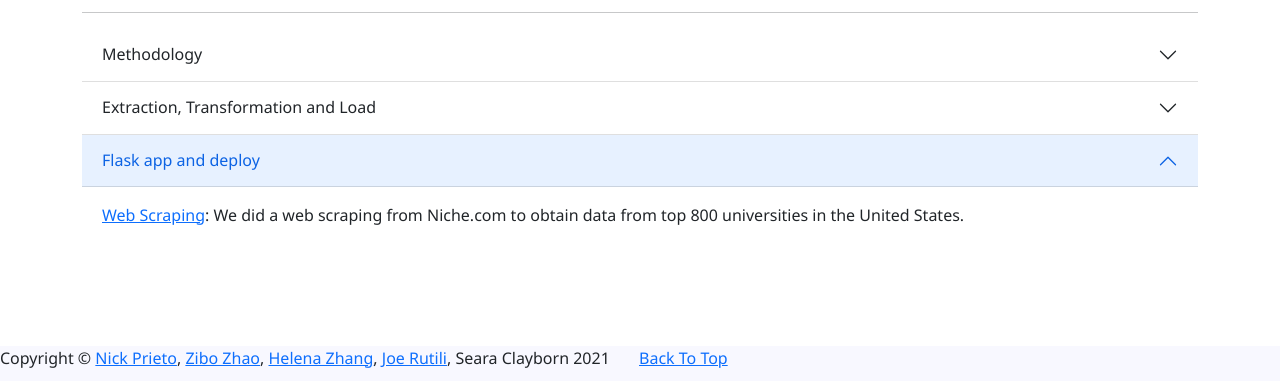
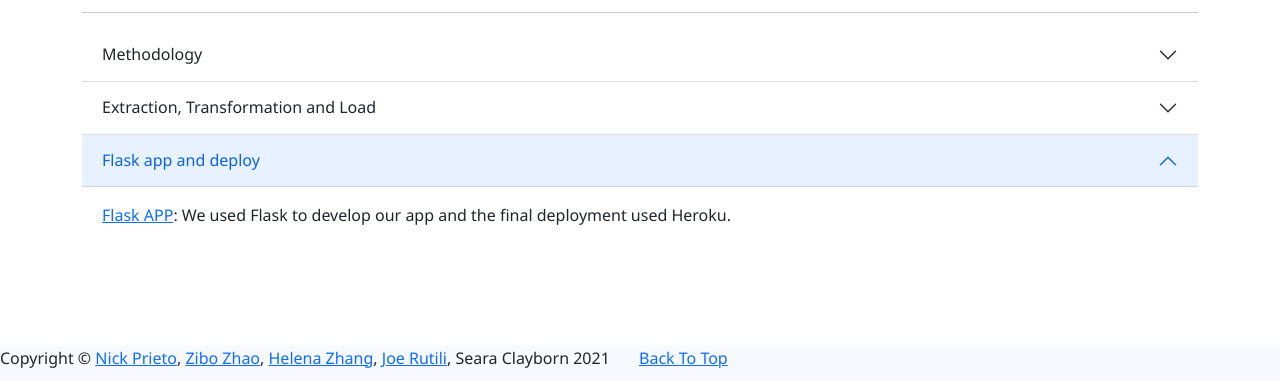
Before and after one commit to ZiboZhao0804/University-Ranking, a Flask app: page /aboutus in a window 1280 px wide, after a click on "Flask app and deploy". Shown: the part 951-1332 px from the top of the page. Run offline with Flask 2, Linux system fonts and the light colour scheme; data that the repository does not hold is empty.

Commit message:
about about us dropdown

```diff
--- a/templates/aboutus.html
+++ b/templates/aboutus.html
@@ -157,7 +157,7 @@
               </button>
             </h2>
             <div id="flush-collapseThree" class="accordion-collapse collapse" aria-labelledby="flush-headingThree" data-bs-parent="#accordionFlushExample">
-              <div class="accordion-body"><a href="https://github.com/ZiboZhao0804/University-Ranking/tree/main/Niche_Scraping" target="_blank">Web Scraping</a>: We did a web scraping from Niche.com to obtain data from top 800 universities in the United States.</div>
+              <div class="accordion-body"><a href="https://github.com/ZiboZhao0804/University-Ranking/blob/main/app.py" target="_blank">Flask APP</a>: We used Flask to develop our app and the final deployment used Heroku.</div>
             </div>
           </div>
         </div>
```
Also changed, not shown: static/images/vs_code_python_notice.PNG (added).
